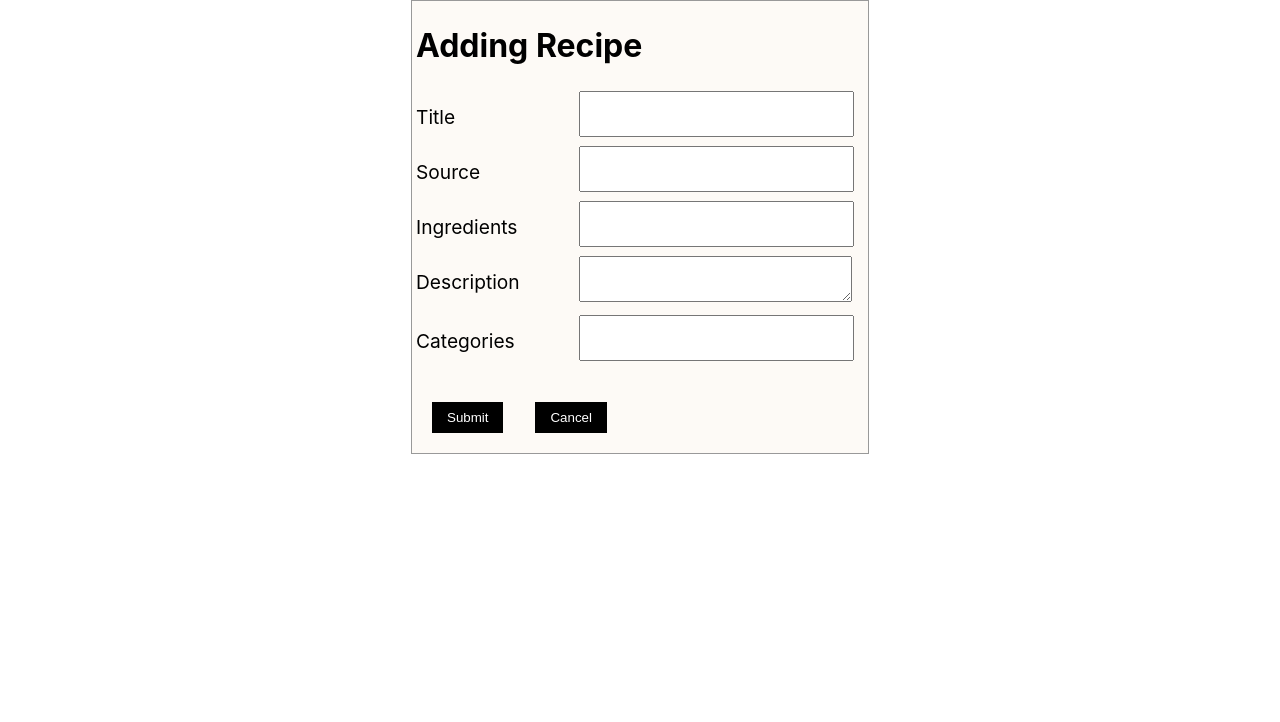
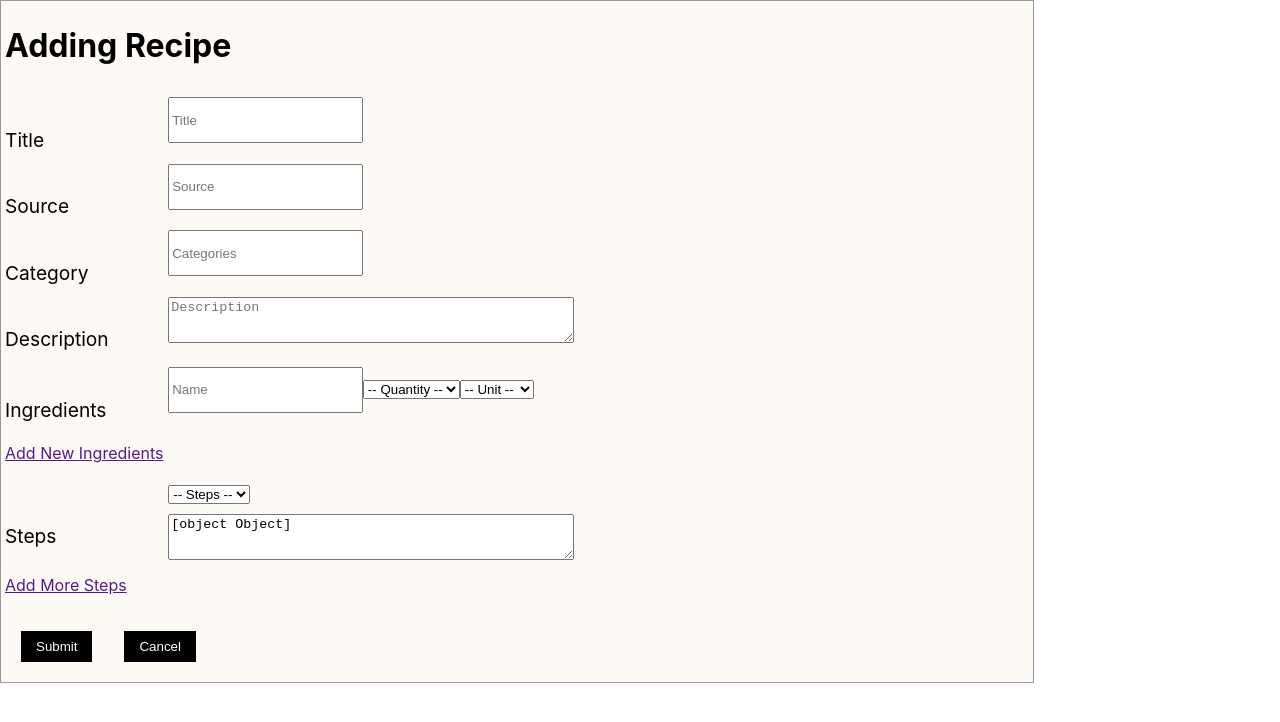
Before and after one commit to Lambda-Secret-Family-Recipes-5/client, a React (Create React App) app: page /addrecipe in a window 1280 px wide. Shown: the top 722 px of the page. Built offline with nearby package versions, Linux system fonts and the light colour scheme; no server answers.

Commit message:
AddRecipe Forms Updated

```diff
--- a/src/components/AddRecipe.js
+++ b/src/components/AddRecipe.js
@@ -10,14 +10,20 @@ const StyledAddRecipe = styled.div`
         border: 1px solid #999;
         padding: 0.25em;
         background-color: #fdfaf6;
-        width: 35%;
-        margin: auto;
+        width: 80%;
+        /* margin: auto; */
         }
-        input, textarea{
+        input{
         height: 5vh;
         margin: 1% 0;
         text-align: left;
-        width: 20em;
+        width: 14em;
+        }
+		textarea{
+        height: 5vh;
+        margin: 1% 0;
+        text-align: left;
+        width: 30em;
         }
         label{
         float: left;
@@ -42,26 +48,32 @@ const AddRecipe = (props) => {
 
 
 	const { push } = useHistory();
-	const { user_id } = useParams();
+	const { id } = useParams();
 
 	const [recipe, setRecipe] = useState({
-		user_id:Date.now(),
+		id:Date.now(),
 		title:"",
 		source: "",
-		ingredients: [""],
+		ingredients:"",
 		description: "",
-		categories: [""]
+		categories: [""],
+		steps: ({step_number:"",
+				instructions:""
+				}),
 	});
+	const [moreIngredients, setMoreIngredients] = useState(false);
+	const [moresteps, setMoreSteps] = useState(false);
+
 
 	useEffect(()=>{
-        axiosWithAuth().post(`/auth/recipes/${user_id}`)
+        axiosWithAuth().post(`/recipes/${id}`)
             .then(res=>{
                 setRecipe(res.data);
             })
             .catch(err=>{
                 console.log(err.res);
             })
-    }, [user_id]);
+    }, [id]);
 
 	const handleChange = (e) => {
         setRecipe({
@@ -72,7 +84,7 @@ const AddRecipe = (props) => {
 
     const handleSubmit = (e) => {
 		e.preventDefault();
-    	axiosWithAuth().post(`/auth/recipes`, recipe)
+    	axiosWithAuth().post(`/recipes`, recipe)
       .then(res=>{
        setRecipe(res.data);
        console.log(res.data)
@@ -83,36 +95,130 @@ const AddRecipe = (props) => {
       })
 	}
 
-	const { title, source, ingredients, description, categories } = recipe;
+	const toggleIngredients = e => {
+		e.preventDefault();
+		setMoreIngredients(!moreIngredients);
+	  };
+	const toggleSteps = e => {
+		e.preventDefault();
+		setMoreSteps(!moresteps);
+	  };
+
+	const { title, source, ingredients, description, steps, categories } = recipe;
 
     return (
 	<StyledAddRecipe>
 		<div>
 			<form onSubmit={handleSubmit}>
 				<div>
-					<h1>Adding {recipe.title} Recipe </h1>
+					<h1>Adding {title} Recipe </h1>
 				</div>
 				<div>
 					<div>
 						<label>Title</label>
-						<input value={title} onChange={handleChange} name="title" type="text"/>
+						<input value={title} onChange={handleChange} name="title" type="text" placeholder="Title"/>
 					</div>
 					<div>
 						<label>Source</label>
-						<input value={source} onChange={handleChange} name="source" type="text" />
+						<input value={source} onChange={handleChange} name="source" type="text" placeholder="Source"/>
+					</div>
+					<div>
+						<label>Category</label>
+						<input value={categories} onChange={handleChange} name="categories" type="text" placeholder="Categories" />
+					</div>
+					<div>
+						<label>Description</label>
+						<textarea value={description} onChange={handleChange} name="description" placeholder="Description"/>
 					</div>
 					<div>
 						<label>Ingredients</label>
-						<input value={ingredients} onChange={handleChange} name="ingredients" type="text" />
+						<input value={ingredients} onChange={handleChange} name="name" type="text" placeholder="Name" />
+						<select value={ingredients} name="quantity" onChange={handleChange} id="size-dropdown">
+            				<option value="">-- Quantity --</option>
+            				<option value="1">1</option>
+            				<option value="2">2</option>
+            				<option value="3">3</option>
+							<option value="4">4</option>
+            				<option value="5">5</option>
+            				<option value="6">6</option>
+							<option value="7">7</option>
+            				<option value="8">8</option>
+            				<option value="9">9</option>
+          				</select>
+						  <select value={ingredients} name="unit" onChange={handleChange} id="size-dropdown">
+            				<option value="">-- Unit --</option>
+            				<option value="cup">Cup</option>
+            				<option value="package">Package</option>
+          				</select>
+						{/* <input value={ingredients} onChange={handleChange} name="quantity" type="text" placeholder="quantity"/>
+						<input value={ingredients} onChange={handleChange} name="unit" type="text" placeholder="unit"/>s */}
+					</div><br/>
+					<div>
+					{ moreIngredients && <>
+					  <input value={ingredients} onChange={handleChange} name="name" type="text" placeholder="name" />
+					  <select value={ingredients} name="quantity" onChange={handleChange} id="size-dropdown">
+            				<option value="">-- Quantity --</option>
+            				<option value="1">1</option>
+            				<option value="2">2</option>
+            				<option value="3">3</option>
+							<option value="4">4</option>
+            				<option value="5">5</option>
+            				<option value="6">6</option>
+							<option value="7">7</option>
+            				<option value="8">8</option>
+            				<option value="9">9</option>
+          				</select>
+						  <select value={ingredients} name="unit" onChange={handleChange} id="size-dropdown">
+            				<option value="">-- Unit --</option>
+            				<option value="cup">Cup</option>
+            				<option value="package">Package</option>
+          				</select>
+						{/* <input value={ingredients} onChange={handleChange} name="quantity" type="text" placeholder="quantity"/>
+						<input value={ingredients} onChange={handleChange} name="unit" type="text" placeholder="unit"/>s */}
+						</>
+						}</div>
+					<div>
+					<Link onClick={toggleIngredients}>Add New Ingredients</Link>
+					</div>	<br/>
+					<div>
+						<label>Steps</label>
+						<select value={steps} name="step_number" onChange={handleChange} id="size-dropdown">
+            				<option value="">-- Steps --</option>
+            				<option value="1">1</option>
+            				<option value="2">2</option>
+            				<option value="3">3</option>
+							<option value="4">4</option>
+            				<option value="5">5</option>
+            				<option value="6">6</option>
+							<option value="7">7</option>
+            				<option value="8">8</option>
+            				<option value="9">9</option>
+          				</select><br/>
+						{/* <input value={steps} onChange={handleChange} name="step_number" type="text" placeholder="Steps" /><br/> */}
+						<textarea value={steps} onChange={handleChange} name="instructions" type="text" placeholder="Instructions"/>
 					</div>
-					<div>
-						<label>Description</label>
-						<textarea value={description} onChange={handleChange} name="description"/>
-					</div>
-					<div>
-						<label>Categories</label>
-						<input value={categories} onChange={handleChange} name="categories" type="text" />
-					</div>
+					 <div>
+						{ moresteps ? <>
+							<select value={steps} name="step_number" onChange={handleChange} id="size-dropdown">
+            				<option value="">-- Steps --</option>
+            				<option value="1">1</option>
+            				<option value="2">2</option>
+            				<option value="3">3</option>
+							<option value="4">4</option>
+            				<option value="5">5</option>
+            				<option value="6">6</option>
+							<option value="7">7</option>
+            				<option value="8">8</option>
+            				<option value="9">9</option>
+          				</select><br/>
+							{/* <input value={steps} onChange={handleChange} name="step_number" type="text" placeholder="Steps" /><br/> */}
+							<textarea value={steps} onChange={handleChange} name="instructions" type="text" placeholder="Instructions"/>
+							</>
+							: ""}
+						</div>
+						<div>
+						<Link onClick={toggleSteps}>Add More Steps</Link>
+						</div>
 				</div>
                 <br/>
 				<div>
--- a/src/components/Login.js
+++ b/src/components/Login.js
@@ -91,7 +91,7 @@ const Login = () => {
       axios.post('https://tt16-secret-recipes.herokuapp.com/api/auth/login', userLogin)
 
         .then(res=>{
-        localStorage.setItem("token", res.data.payload);
+        localStorage.setItem("token", res.data.token);
           push('/recipes');
         })
           .catch(err=>{
```
